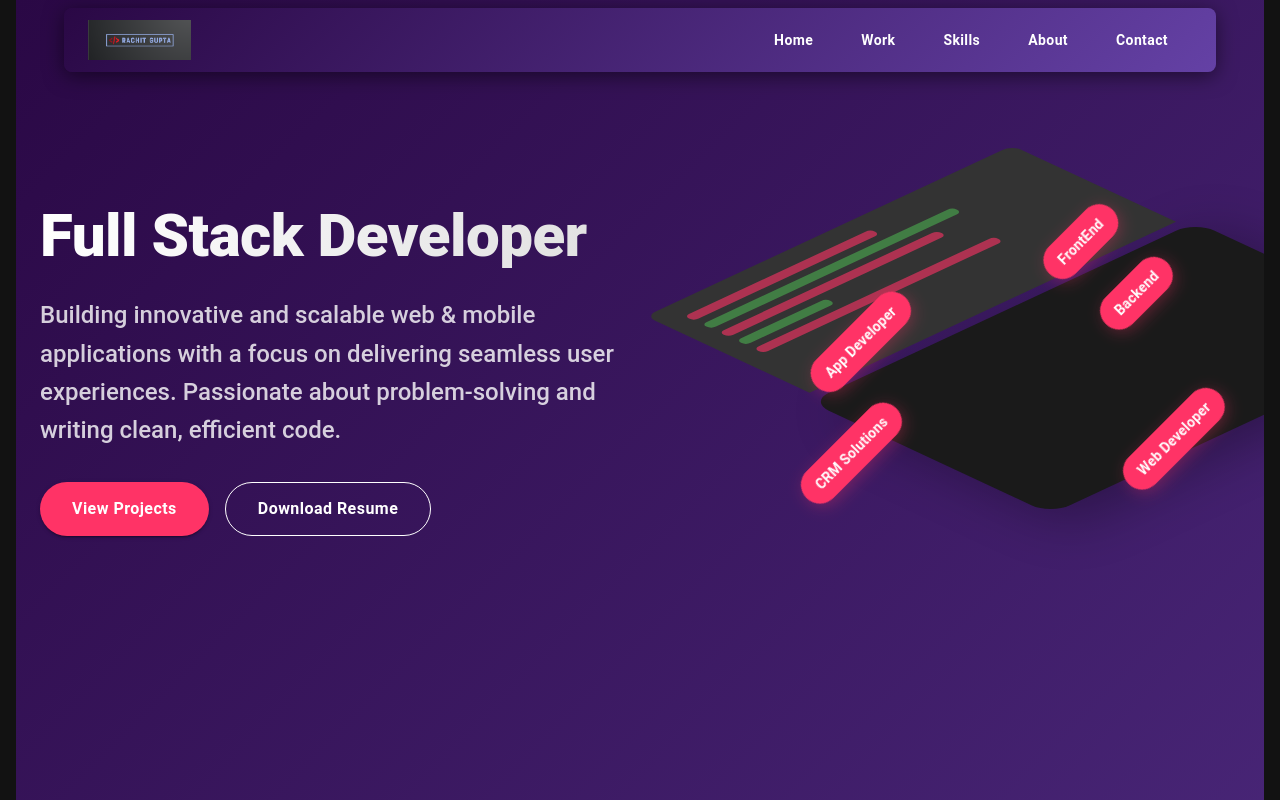
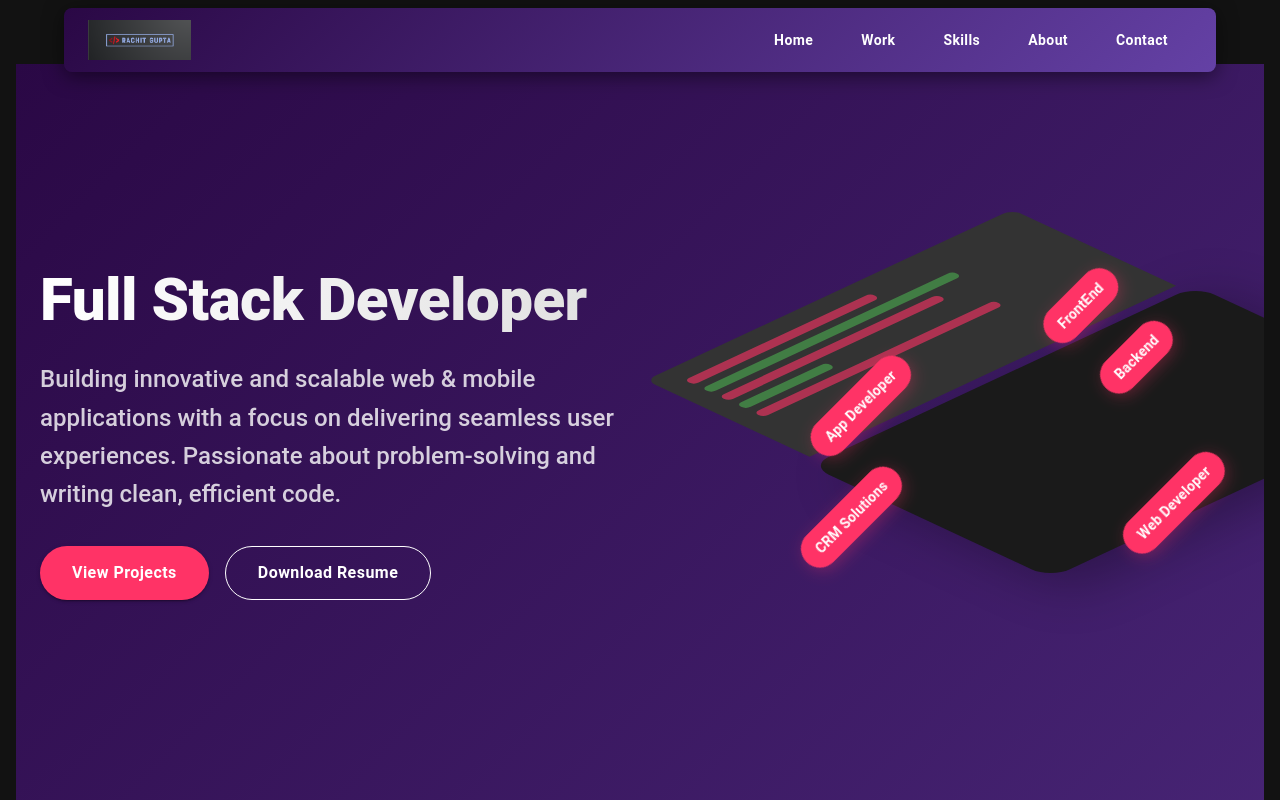
Before and after one commit to rg57/rachit_portfolio, a React (Vite) app: page / in a window 1280 px wide. Shown: the top 800 px of the page. Built offline with nearby package versions, Linux system fonts and the light colour scheme.

Commit message:
layout customize

```diff
--- a/src/pages/Home.tsx
+++ b/src/pages/Home.tsx
@@ -68,6 +68,9 @@ export default function Home() {
         background: "linear-gradient(135deg, #2A0845 0%, #6441A5 100%)",
         minHeight: "100vh",
         color: "white",
+        mt: {
+          xs: 8,
+        },
       }}
     >
       {/* Hero Section */}
--- a/src/pages/Work.tsx
+++ b/src/pages/Work.tsx
@@ -220,7 +220,7 @@ export default function Work(): JSX.Element {
             fontWeight: 700,
             color: "#FF3366",
             mb: 6,
-            mt: 12,
+            mt: 6,
           }}
         >
           My Work
```
